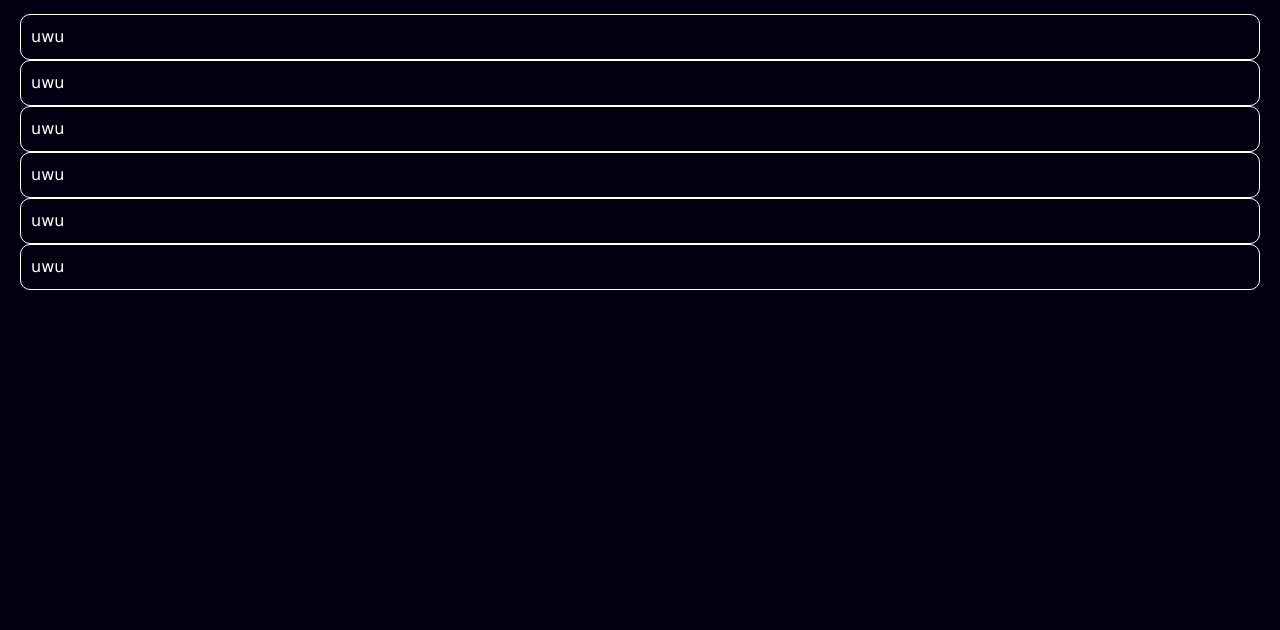
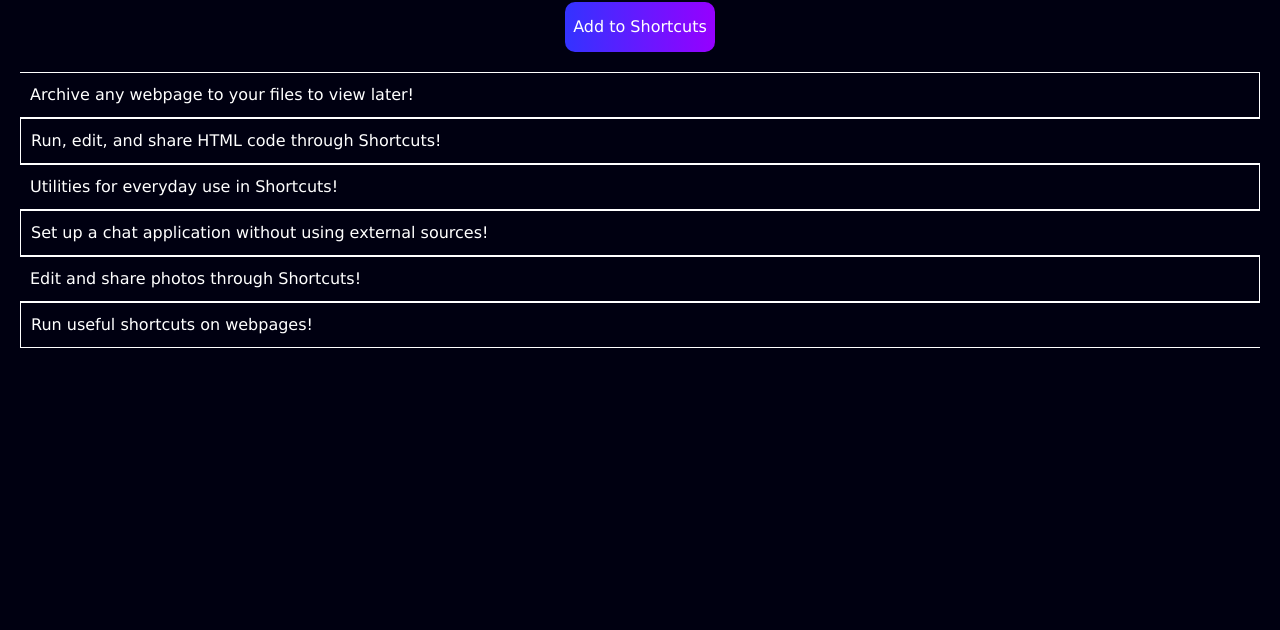
Before and after one commit to MINGCHIGO/AxolBotix, a plain HTML site: page index.html in a window 1280 px wide. Shown: the part 170-800 px from the top of the page. Drawn offline with nearby package versions, Linux system fonts and the light colour scheme.

Commit message:
Update index.html

```diff
--- a/index.html
+++ b/index.html
@@ -53,6 +53,16 @@
         width: 100%
       }
 
+      .contentright {
+        border-left: white 0.1px solid;
+        float: right;
+      }
+
+      .contentleft {
+        border-right: white 0.1px solid;
+        float: left;
+      }
+
       .content {
         color: white;
         margin: 20px;
@@ -61,8 +71,8 @@
       .contentbox {
         display: block;
         width: 100%;
-        border: white 0.1px solid;
-        border-radius: 10px;
+        border-top: white 0.1px solid;
+        border-bottom: white 0.1px solid;
         padding: 10px;
       }
 
@@ -73,6 +83,25 @@
 
       a:hover {
         color: white;
+      }
+
+      .gradient {
+        background: linear-gradient(-90deg, #9600ff, #3333ff);
+      }
+
+      button {
+        border-radius: 10px;
+        color: white;
+        border: black 0px solid;
+        padding: 5px;
+        width: 150px;
+        height: 50px;
+        transition-duration: 0.3s;
+      }
+
+      button:hover {
+        width: 200px;
+        height: 75px;;
       }
 
     </style>
@@ -119,24 +148,29 @@
     <h2 class="title">
       The Toolbox for Everything Shortcuts
     </h2>
+    <center>
+      <button type="button" class="gradient" onclick="window.location='ICLOUD LINK'">
+        Add to Shortcuts
+      </button>
+    </center>
     <div class="content">
-      <div class="contentbox" id="archiver">
-        uwu
+      <div class="contentbox contentleft" id="archiver">
+        Archive any webpage to your files to view later!
       </div>
-      <div class="contentbox" id="compiler">
-        uwu
+      <div class="contentbox contentright" id="compiler">
+        Run, edit, and share HTML code through Shortcuts!
       </div>
-      <div class="contentbox" id="utilities">
-        uwu
+      <div class="contentbox contentleft" id="utilities">
+        Utilities for everyday use in Shortcuts!
       </div>
-      <div class="contentbox" id="chat">
-        uwu
+      <div class="contentbox contentright" id="chat">
+        Set up a chat application without using external sources!
       </div>
-      <div class="contentbox" id="photo">
-        uwu
+      <div class="contentbox contentleft" id="photo">
+        Edit and share photos through Shortcuts!
       </div>
-      <div class="contentbox" id="webpage">
-        uwu
+      <div class="contentbox contentright" id="webpage">
+        Run useful shortcuts on webpages!
       </div>
     </div>
   </body>
```
